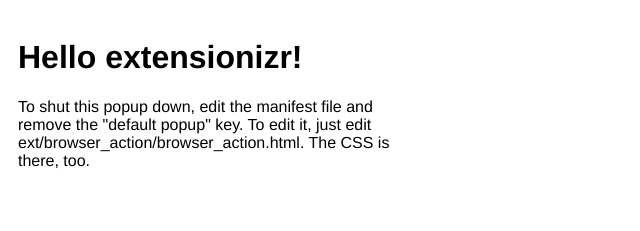
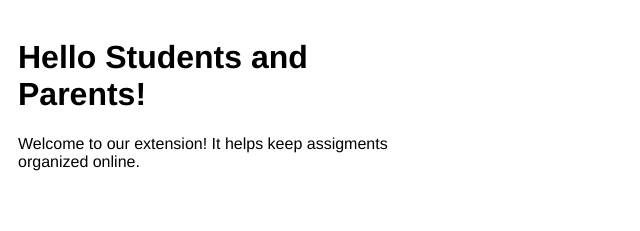
Before and after one commit to sestissi16/HackItApartExtension, a browser extension: page src/browser_action/browser_action.html in a window 1280 px wide. Shown: the whole page, without its empty margins (0-640 px from the left). Drawn offline with Linux system fonts and the light colour scheme.

Commit message:
Update browser_action.html
Changed pop-up content.

```diff
--- a/src/browser_action/browser_action.html
+++ b/src/browser_action/browser_action.html
@@ -12,6 +12,6 @@
 </style>
 
 <div id="mainPopup">
-<h1>Hello extensionizr!</h1>
-<p>To shut this popup down, edit the manifest file and remove the "default popup" key. To edit it, just edit ext/browser_action/browser_action.html. The CSS is there, too.</p>
+<h1>Hello Students and Parents!</h1>
+<p>Welcome to our extension! It helps keep assigments organized online.</p>
 </div>
```
